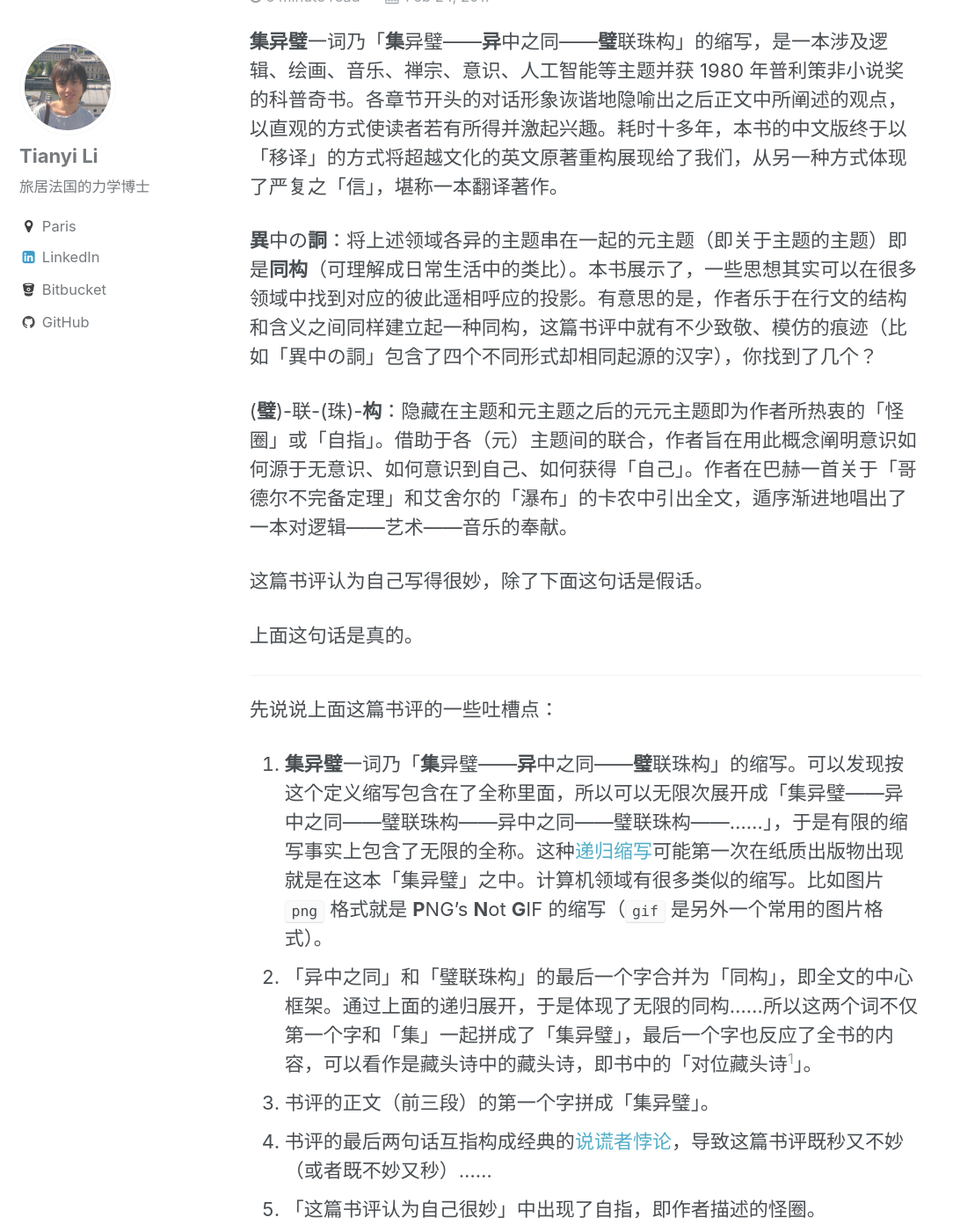
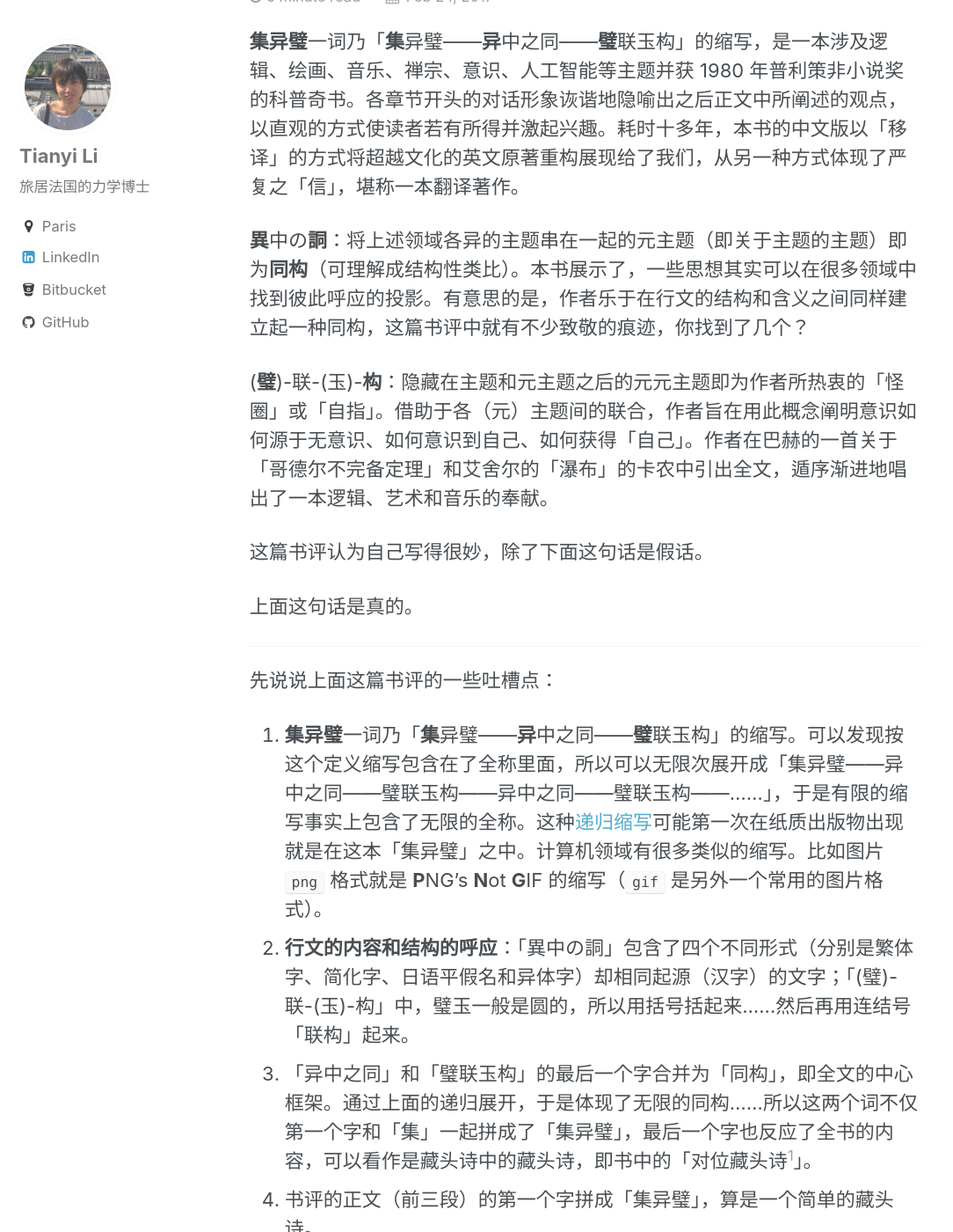
Before and after one commit to tianyikillua/tianyikillua.github.io, a Jekyll site: the page built from _posts/2017-02-24-geb.md, in a window 1280 px wide and 1400 px high, scrolled down 203 px. Shown: the whole window at 88% size, without its empty margins (0-1084 px from the left). Built offline with Jekyll 4.4.1, drawn with Linux system fonts in a browser that asks for light colours; comment, search, counter and statistics services are not loaded; some of the changed text lies outside the part shown.

Commit message:
minor changes

```diff
--- a/_posts/2017-02-24-geb.md
+++ b/_posts/2017-02-24-geb.md
@@ -1,16 +1,16 @@
 ---
 title: 《哥德尔、艾舍尔、巴赫——集异璧之大成》
-modified: 2017-03-07
+modified: 2017-03-23
 tags:
   - GEB
   - 同构
 ---
 
-**集异璧**一词乃「**集**异璧——**异**中之同——**璧**联珠构」的缩写，是一本涉及逻辑、绘画、音乐、禅宗、意识、人工智能等主题并获 1980 年普利策非小说奖的科普奇书。各章节开头的对话形象诙谐地隐喻出之后正文中所阐述的观点，以直观的方式使读者若有所得并激起兴趣。耗时十多年，本书的中文版终于以「移译」的方式将超越文化的英文原著重构展现给了我们，从另一种方式体现了严复之「信」，堪称一本翻译著作。
+**集异璧**一词乃「**集**异璧——**异**中之同——**璧**联玉构」的缩写，是一本涉及逻辑、绘画、音乐、禅宗、意识、人工智能等主题并获 1980 年普利策非小说奖的科普奇书。各章节开头的对话形象诙谐地隐喻出之后正文中所阐述的观点，以直观的方式使读者若有所得并激起兴趣。耗时十多年，本书的中文版以「移译」的方式将超越文化的英文原著重构展现给了我们，从另一种方式体现了严复之「信」，堪称一本翻译著作。
 
-**異**中の**詷**：将上述领域各异的主题串在一起的元主题（即关于主题的主题）即是**同构**（可理解成日常生活中的类比）。本书展示了，一些思想其实可以在很多领域中找到对应的彼此遥相呼应的投影。有意思的是，作者乐于在行文的结构和含义之间同样建立起一种同构，这篇书评中就有不少致敬、模仿的痕迹（比如「異中の詷」包含了四个不同形式却相同起源的汉字），你找到了几个？
+**異**中の**詷**：将上述领域各异的主题串在一起的元主题（即关于主题的主题）即为**同构**（可理解成结构性类比）。本书展示了，一些思想其实可以在很多领域中找到彼此呼应的投影。有意思的是，作者乐于在行文的结构和含义之间同样建立起一种同构，这篇书评中就有不少致敬的痕迹，你找到了几个？
 
-(**璧**)-联-(珠)-**构**：隐藏在主题和元主题之后的元元主题即为作者所热衷的「怪圈」或「自指」。借助于各（元）主题间的联合，作者旨在用此概念阐明意识如何源于无意识、如何意识到自己、如何获得「自己」。作者在巴赫一首关于「哥德尔不完备定理」和艾舍尔的「瀑布」的卡农中引出全文，遁序渐进地唱出了一本对逻辑——艺术——音乐的奉献。
+(**璧**)-联-(玉)-**构**：隐藏在主题和元主题之后的元元主题即为作者所热衷的「怪圈」或「自指」。借助于各（元）主题间的联合，作者旨在用此概念阐明意识如何源于无意识、如何意识到自己、如何获得「自己」。作者在巴赫的一首关于「哥德尔不完备定理」和艾舍尔的「瀑布」的卡农中引出全文，遁序渐进地唱出了一本逻辑、艺术和音乐的奉献。
 
 这篇书评认为自己写得很妙，除了下面这句话是假话。
 
@@ -20,11 +20,12 @@ tags:
 
 先说说上面这篇书评的一些吐槽点：
 
-1. **集异璧**一词乃「**集**异璧——**异**中之同——**璧**联珠构」的缩写。可以发现按这个定义缩写包含在了全称里面，所以可以无限次展开成「集异璧——异中之同——璧联珠构——异中之同——璧联珠构——……」，于是有限的缩写事实上包含了无限的全称。这种[递归缩写](https://en.wikipedia.org/wiki/Recursive_acronym)可能第一次在纸质出版物出现就是在这本「集异璧」之中。计算机领域有很多类似的缩写。比如图片 `png` 格式就是 **P**NG's **N**ot **G**IF 的缩写（`gif` 是另外一个常用的图片格式）。
-2. 「异中之同」和「璧联珠构」的最后一个字合并为「同构」，即全文的中心框架。通过上面的递归展开，于是体现了无限的同构……所以这两个词不仅第一个字和「集」一起拼成了「集异璧」，最后一个字也反应了全书的内容，可以看作是藏头诗中的藏头诗，即书中的「对位藏头诗[^1]」。
-3. 书评的正文（前三段）的第一个字拼成「集异璧」。
-4. 书评的最后两句话互指构成经典的[说谎者悖论](https://en.wikipedia.org/wiki/Liar_paradox)，导致这篇书评既秒又不妙（或者既不妙又秒）……
-5. 「这篇书评认为自己很妙」中出现了自指，即作者描述的怪圈。
+1. **集异璧**一词乃「**集**异璧——**异**中之同——**璧**联玉构」的缩写。可以发现按这个定义缩写包含在了全称里面，所以可以无限次展开成「集异璧——异中之同——璧联玉构——异中之同——璧联玉构——……」，于是有限的缩写事实上包含了无限的全称。这种[递归缩写](https://en.wikipedia.org/wiki/Recursive_acronym)可能第一次在纸质出版物出现就是在这本「集异璧」之中。计算机领域有很多类似的缩写。比如图片 `png` 格式就是 **P**NG's **N**ot **G**IF 的缩写（`gif` 是另外一个常用的图片格式）。
+2. **行文的内容和结构的呼应**：「異中の詷」包含了四个不同形式（分别是繁体字、简化字、日语平假名和异体字）却相同起源（汉字）的文字；「(璧)-联-(玉)-构」中，璧玉一般是圆的，所以用括号括起来……然后再用连结号「联构」起来。
+3. 「异中之同」和「璧联玉构」的最后一个字合并为「同构」，即全文的中心框架。通过上面的递归展开，于是体现了无限的同构……所以这两个词不仅第一个字和「集」一起拼成了「集异璧」，最后一个字也反应了全书的内容，可以看作是藏头诗中的藏头诗，即书中的「对位藏头诗[^1]」。
+4. 书评的正文（前三段）的第一个字拼成「集异璧」，算是一个简单的藏头诗。
+5. 书评的最后两句话互指构成经典的[说谎者悖论](https://en.wikipedia.org/wiki/Liar_paradox)，导致这篇书评既妙又不妙（或者既不妙又妙）……
+6. 「这篇书评认为自己很妙」中出现了自指，即作者描述的怪圈。
 
 这本书重新激发起我对计算机理论科学的兴趣：数理逻辑、计算性、图灵机、递归……在「机器学习」和「大数据」越来越“有用”的现在，的确有考虑将这些新的技术引入到我的计算力学知识网中。不过，还是务「实」为后，务「虚」为先。
 
```
